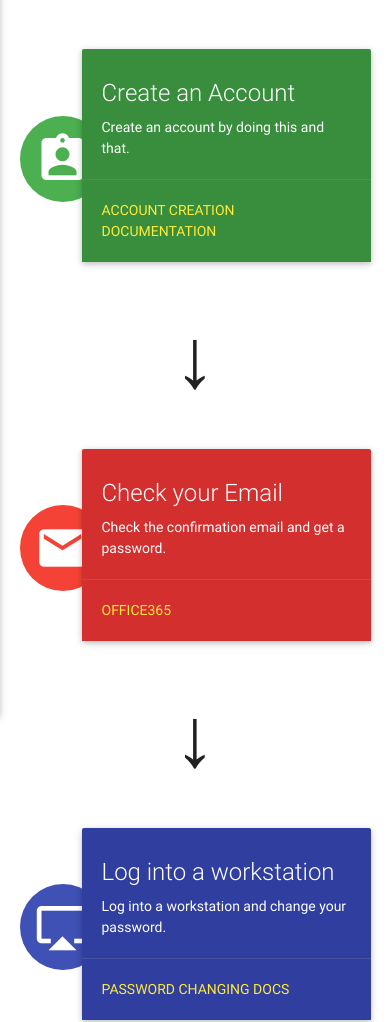
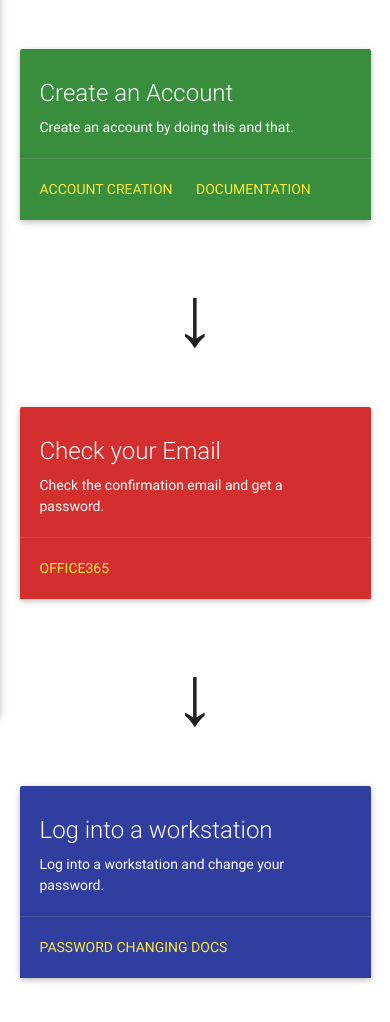
Before and after one commit to collegiumv/cv_welcome, a plain HTML site: page index.html in a window 390 px wide. Shown: the part 188-1210 px from the top of the page. Drawn offline with nearby package versions, Linux system fonts and the light colour scheme.

Commit message:
Improve responsiveness by hiding icons on mobile

```diff
--- a/index.html
+++ b/index.html
@@ -33,10 +33,10 @@
     <div class="container">
 
       <div class="row valign-wrapper">
-	<div class="col s2 valign center-align">
+	<div class="col m2 hide-on-small-only valign center-align">
 	  <i class="medium material-icons circle green white-text" style="padding:15px">assignment_ind</i>
 	</div>
-	<div class="col s10">
+	<div class="col s12 m10">
 	  <div class="card green darken-2">
 	    <div class="card-content white-text">
 	      <span class="card-title">Create an Account</span>
@@ -56,10 +56,10 @@
       </div>
 
       <div class="row valign-wrapper">
-	<div class="col s2 valign center-align">
+	<div class="col m2 hide-on-small-only valign center-align">
 	  <i class="medium material-icons circle red white-text" style="padding:15px">email</i>
 	</div>
-	<div class="col s10">
+	<div class="col s12 m10">
 	  <div class="card red darken-2">
 	    <div class="card-content white-text">
 	      <span class="card-title">Check your Email</span>
@@ -78,10 +78,10 @@
       </div>
 
       <div class="row valign-wrapper">
-	<div class="col s2 valign center-align">
+	<div class="col m2 hide-on-small-only valign center-align">
 	  <i class="medium material-icons circle indigo white-text" style="padding:15px">airplay</i>
 	</div>
-	<div class="col s10">
+	<div class="col s12 m10">
 	  <div class="card indigo darken-2">
 	    <div class="card-content white-text">
 	      <span class="card-title">Log into a workstation</span>
@@ -100,10 +100,10 @@
       </div>
 
       <div class="row valign-wrapper">
-	<div class="col s2 valign center-align">
+	<div class="col m2 hide-on-small-only valign center-align">
 	  <i class="medium material-icons circle deep-orange white-text" style="padding:15px">done</i>
 	</div>
-	<div class="col s10">
+	<div class="col s12 m10">
 	  <div class="card deep-orange darken-2">
 	    <div class="card-content white-text">
 	      <span class="card-title">That's it!</span>
```
